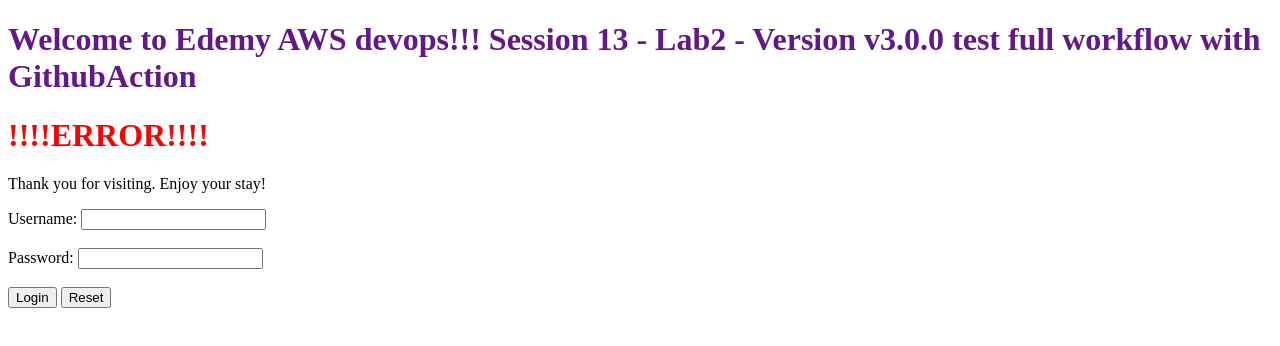
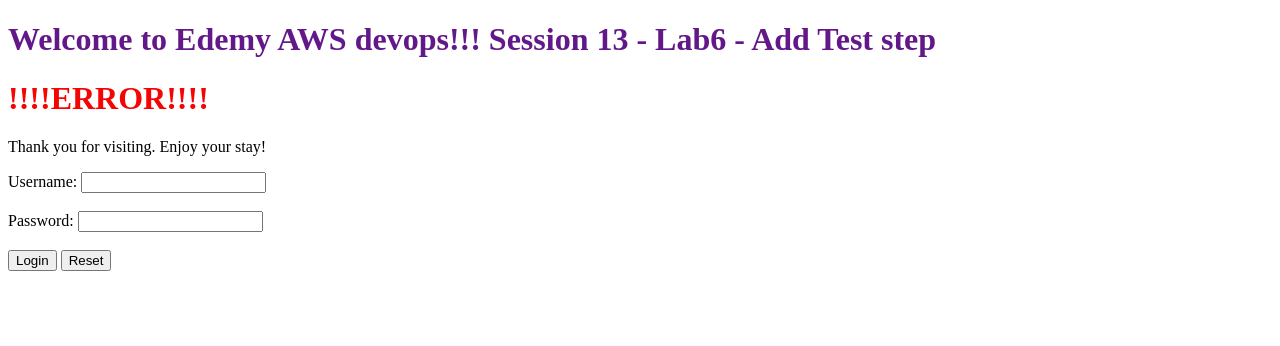
Before and after one commit to Avangard-Nguyen/nodejs-random-color-github-action, a website: page public/index.html in a window 1280 px wide. Drawn offline with Linux system fonts and the light colour scheme.

Commit message:
Update index.html

```diff
--- a/public/index.html
+++ b/public/index.html
@@ -7,7 +7,7 @@
 </head>
 
 <body>
-    <h1 id="welcome" style="color: #631889;">Welcome to Edemy AWS devops!!! Session 13 - Lab2 - Version v3.0.0 test full workflow with GithubAction</h1>
+    <h1 id="welcome" style="color: #631889;">Welcome to Edemy AWS devops!!! Session 13 - Lab6 - Add Test step</h1>
     <h1 id="welcome" style="color: #f50404;">!!!!ERROR!!!!</h1>
     <p>Thank you for visiting. Enjoy your stay!</p>
 
```
